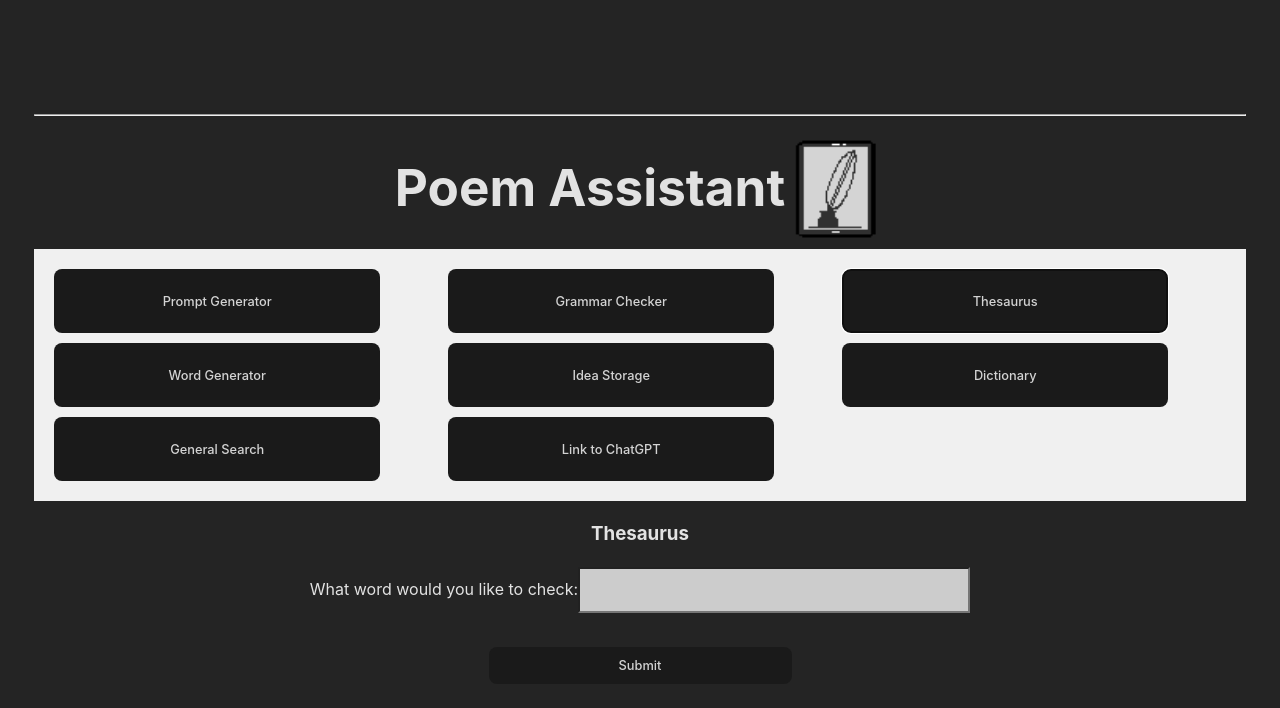
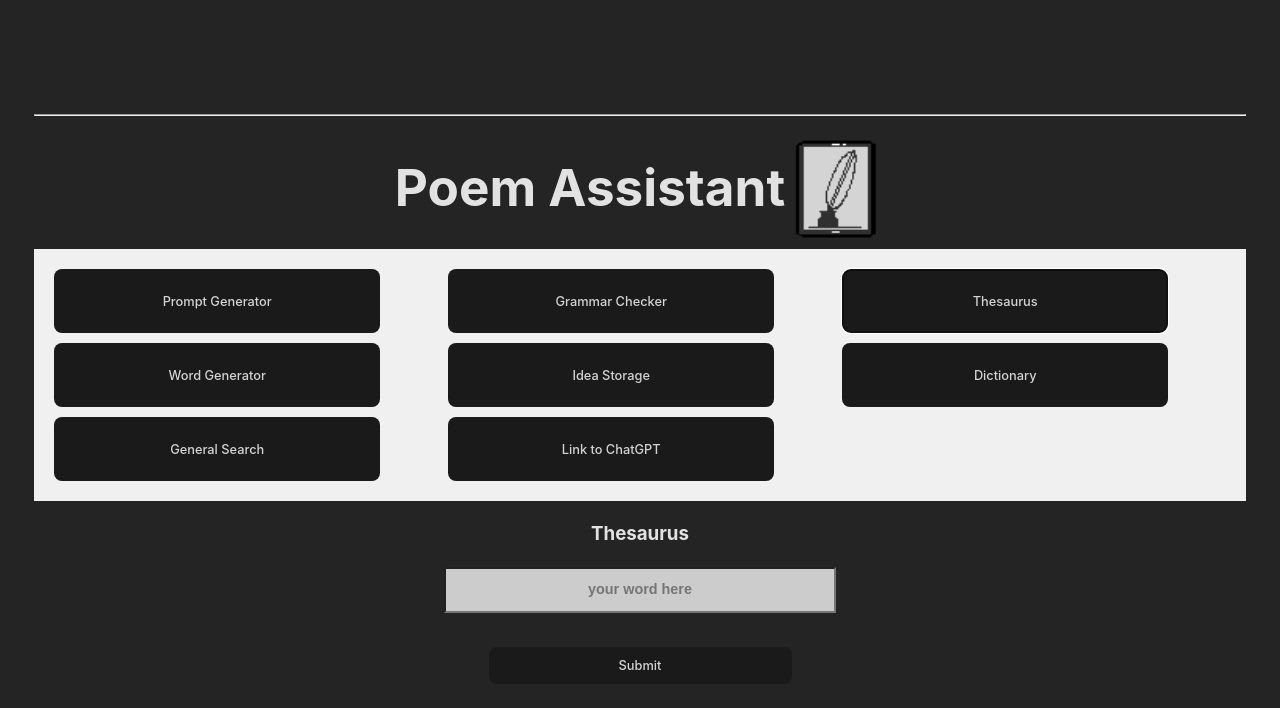
Before and after one commit to ross-ian28/poem-assistant-ui, a React (Create React App) app: page / in a window 1280 px wide. Both pictures are taken after a click on the button "Thesaurus". Shown: the top 708 px of the page. Built offline with nearby package versions, Linux system fonts and the light colour scheme.

Commit message:
Switch label for placeholder

```diff
--- a/src/components/Dictionary/Dictionary.jsx
+++ b/src/components/Dictionary/Dictionary.jsx
@@ -34,8 +34,7 @@ export const Dictionary = () => {
     <div className="form">
       <h3>Dictionary</h3>
       <form className="poem-form" onSubmit={handleSubmit}>
-        <label htmlFor="quantity">What word would you like to find the definition of:</label>
-        <input type="text" id="word" name="word" onChange={(e) => setWord(e.target.value)}/>
+        <input type="text" placeholder="your word here" id="word" name="word" onChange={(e) => setWord(e.target.value)}/>
         <br /><br />
         { !isPending && <button type="submit" className="submit">Submit</button>}
         { isPending && <button type="submit" className="submit" disabled>Finding definition...</button>}
--- a/src/components/PromptGenerator/PromptGenerator.jsx
+++ b/src/components/PromptGenerator/PromptGenerator.jsx
@@ -35,7 +35,7 @@ export const PromptGenerator = () => {
       <div className="form">
         <h3>Prompt Generator</h3>
         <form className="poem-form" onSubmit={handleSubmit}>
-          <input type="number" placeholder="how many prompts do you want" id="quantity" name="quantity" min="1" onChange={(e) => setAmount(e.target.value)} />
+          <input type="number" placeholder="amount of prompts" id="quantity" name="quantity" min="1" onChange={(e) => setAmount(e.target.value)} />
           <br /><br />
           { !isPending && <button type="submit" className="submit">Submit</button>}
           { isPending && <button type="submit" className="submit" disabled>Generating Prompts...</button>}
--- a/src/components/Search/Search.jsx
+++ b/src/components/Search/Search.jsx
@@ -33,8 +33,7 @@ export const Search = () => {
 		<div className="form">
 			<h3>General Search</h3>
 			<form className="poem-form" onSubmit={handleSubmit}>
-				<label htmlFor="quantity">What would you like to ask:</label>
-				<input type="text" id="word" name="word" onChange={(e) => setQuestion(e.target.value)}/>
+				<input type="text" placeholder="your question here" id="word" name="word" onChange={(e) => setQuestion(e.target.value)}/>
 				<br /><br />
 				{ !isPending && <button type="submit" className="submit">Submit</button>}
 				{ isPending && <button type="submit" className="submit" disabled>Answering question...</button>}
--- a/src/components/Thesaurus/Thesaurus.jsx
+++ b/src/components/Thesaurus/Thesaurus.jsx
@@ -34,8 +34,7 @@ export const Thesaurus = () => {
     <div className="form">
       <h3>Thesaurus</h3>
       <form className="poem-form" onSubmit={handleSubmit}>
-        <label htmlFor="quantity">What word would you like to check:</label>
-        <input type="text" id="word" name="word" onChange={(e) => setWord(e.target.value)}/>
+        <input type="text" placeholder="your word here" id="word" name="word" onChange={(e) => setWord(e.target.value)}/>
         <br /><br />
         { !isPending && <button type="submit" className="submit">Submit</button>}
         { isPending && <button type="submit" className="submit" disabled>Finding words...</button>}
--- a/src/components/WordGenerator/WordGenerator.jsx
+++ b/src/components/WordGenerator/WordGenerator.jsx
@@ -34,8 +34,7 @@ export const WordGenerator = () => {
     <div className="form">
       <h3>Word Generator</h3>
       <form className="poem-form" onSubmit={handleSubmit}>
-        <label htmlFor="quantity">How many words do you want:</label>
-        <input type="number" id="quantity" name="quantity" min="1" onChange={(e) => setAmount(e.target.value)} />
+        <input type="number" placeholder="amount of words" id="quantity" name="quantity" min="1" onChange={(e) => setAmount(e.target.value)} />
         <br /><br />
         { !isPending && <button type="submit" className="submit">Submit</button>}
         { isPending && <button type="submit" className="submit" disabled>Generating words...</button>}
```
